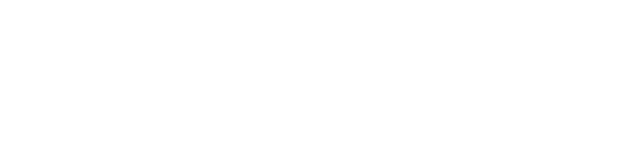
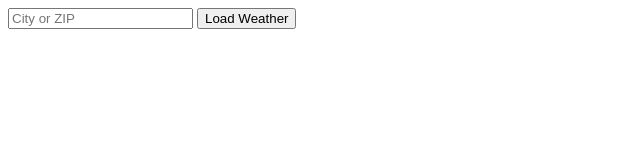
Before and after one commit to bertcherry/weatherapp, a plain HTML site: page index.html in a window 1280 px wide. Shown: the whole page, without its empty margins (0-640 px from the left). Drawn offline with Linux system fonts and the light colour scheme.

Commit message:
add form location input

```diff
--- a/index.html
+++ b/index.html
@@ -7,7 +7,12 @@
     <title>Document</title>
 </head>
 <body>
-
+    <div class="form-container">
+        <form action="" method="get" id="location-form">
+            <input type="search" name="location" id="location" placeholder="City or ZIP">
+            <button type="submit">Load Weather</button>
+        </form>
+    </div>
 </body>
 <script src="main.js"></script>
 </html>
```
Also changed, not shown: main.js (+5 -1 lines).
